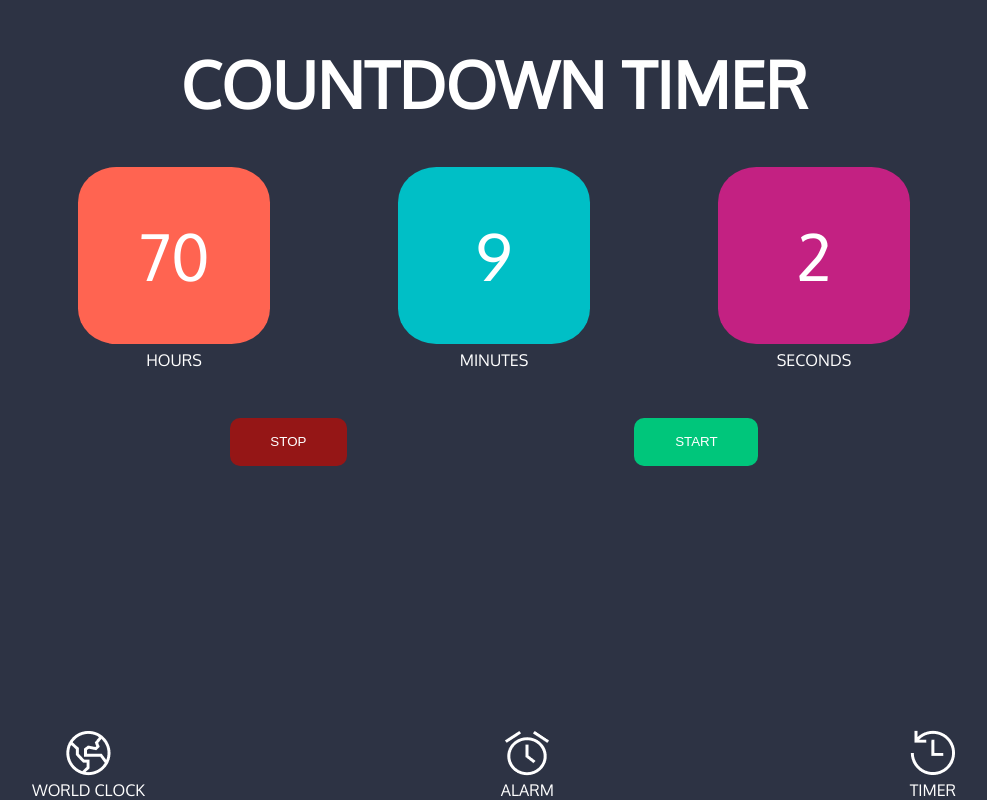
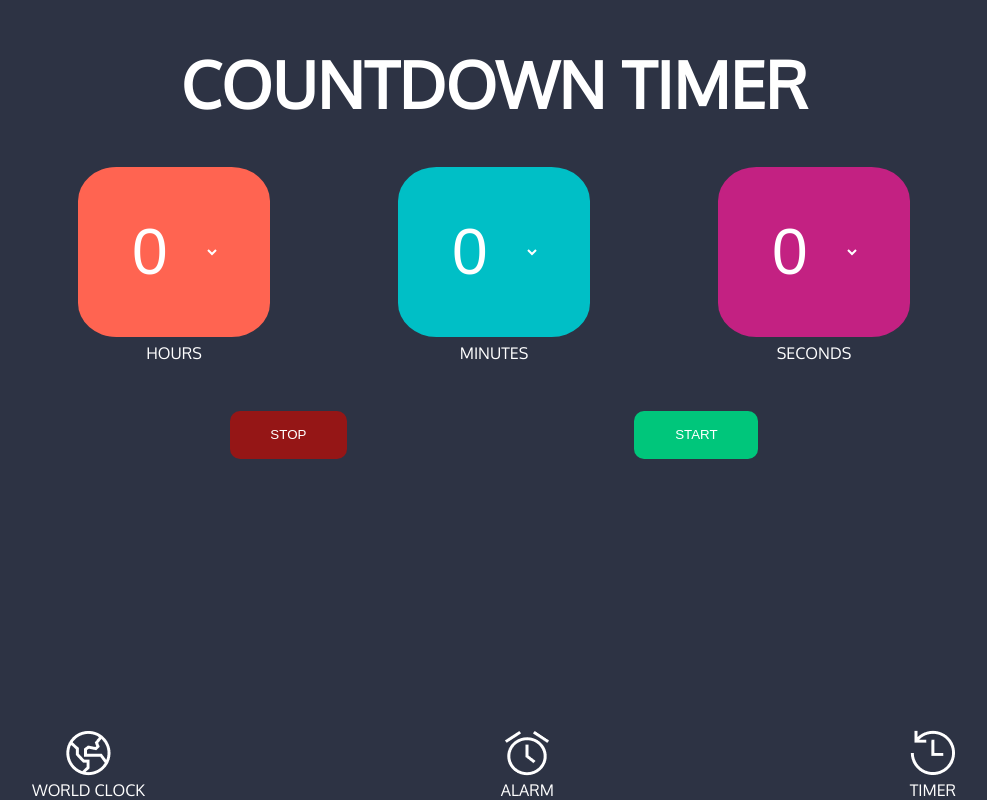
Before and after one commit to Tee-rogers/Simoni, a plain HTML site: page timer.html in a window 1280 px wide. Both pictures are taken after a click on the button "START". Shown: the whole page, without its empty margins (146-1133 px from the left). Drawn offline with Linux system fonts and the light colour scheme.

Commit message:
added js and updated timer.html

```diff
--- a/timer.html
+++ b/timer.html
@@ -13,21 +13,21 @@
 
         <div class="clock-space" >
             <div class="number-container" id="hours-container">
-                <p class="number">70</p>
+                <select id="hours-number" class="number"></select>
             </div>
             <div class="number-label">HOURS</div>
         </div>
 
         <div class="clock-space" >
             <div class="number-container" id="minutes-container">
-                <p class="number">9</p>
+                <select id="minutes-number" class="number"></select>
             </div>
             <div class="number-label">MINUTES</div>
         </div>
 
         <div class="clock-space" >
             <div class="number-container" id="seconds-container">
-                <p class="number">2</p>
+                <select id="seconds-number" class="number"></select>
             </div>
             <div class="number-label">SECONDS</div>
         </div>
@@ -61,7 +61,7 @@
         </div>
     </div>
 
-
+<script src="timer.js"></script>
 </body>
 
 
--- /dev/null
+++ b/timer.js
@@ -0,0 +1,42 @@
+function setTimerOptions(id){
+    let n;
+    switch(id){
+        case 'hours-number':
+            n = 24;
+            break;
+        case 'minutes-number':
+        case 'seconds-number':
+            n = 60;
+            break;
+    }
+    for(let i = 0; i<=n; i++){
+        let tempOption = document.createElement('option');
+        tempOption.value = i;
+        tempOption.innerText = i;
+        tempOption.id = `${id}-${i}`
+        document.querySelector(`#${id}`).appendChild(tempOption);
+    }
+
+    document.querySelector(`#${id}`).style.backgroundColor = 'transparent';
+    document.querySelector(`#${id}`).style.border = 'none';
+    document.querySelector(`#${id}`).style.color = 'white';
+    document.querySelector(`#${id}`).style.fontSize = '1em';
+}
+setTimerOptions('hours-number')
+setTimerOptions('minutes-number')
+setTimerOptions('seconds-number')
+
+
+let startButton = document.querySelector('#start-button')
+startButton.addEventListener("click", (e) => {
+    let hOp = document.querySelector('#hours-number');
+    let mOp = document.querySelector('#minutes-number');
+    let sOp = document.querySelector('#seconds-number');
+    let hours = hOp.options[hOp.selectedIndex].text;
+    let minutes = mOp.options[mOp.selectedIndex].text;
+    let seconds = sOp.options[sOp.selectedIndex].text;
+    setInterval(() => {
+        document.querySelector
+    }, 1000)
+    console.log(hours, minutes, seconds)
+})
```
